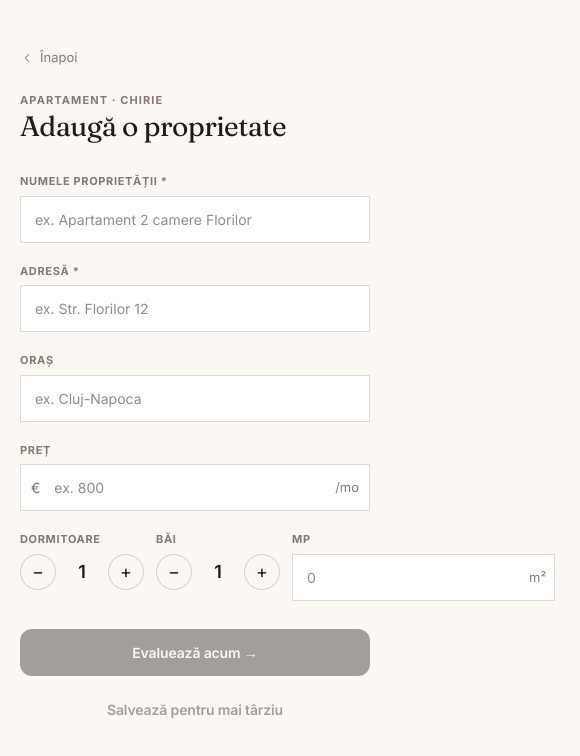
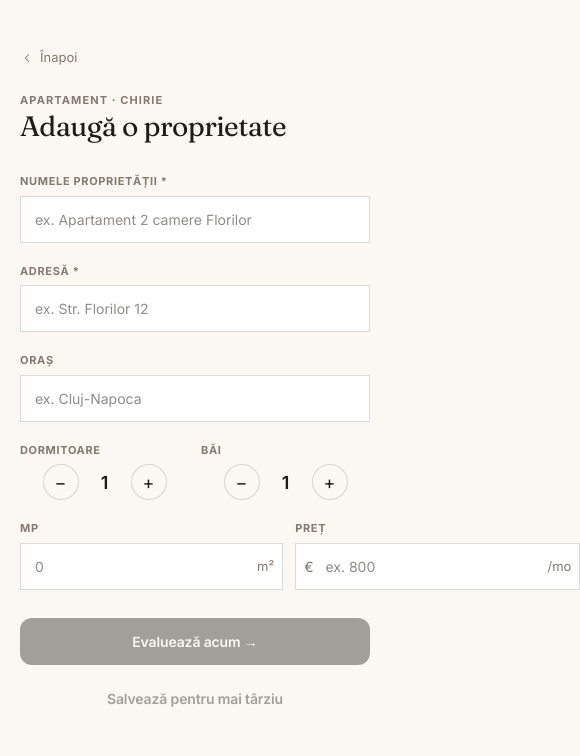
Before and after one commit to bogdanmosica/house-scout, a Next.js app in the folder apps/web/: page /add in a window 390 px wide. Shown: the top 756 px of the page, 580 px wide, since content can reach past the window. Built offline with nearby package versions, Linux system fonts and the light colour scheme.

Commit message:
[] fix(add): split stepper row to avoid mobile overflow, move price below sqm
Beds/baths now in own 2-col row. Sqm and price share next row.
Eliminates 3-col overflow on narrow screens.

Co-Authored-By: Claude Sonnet 4.6 <noreply@anthropic.com>

```diff
--- a/apps/web/app/add/page.tsx
+++ b/apps/web/app/add/page.tsx
@@ -170,173 +170,55 @@ function AddForm() {
           />
         </div>
 
-        {/* Price */}
-        <div>
-          <label style={labelStyle}>{t('add.price')}</label>
-          <div
-            style={{
-              display: 'flex',
-              alignItems: 'center',
-              border: '1px solid var(--line-strong)',
-              background: 'var(--bg-elev)',
-              borderRadius: 'var(--r-input)',
-              overflow: 'hidden',
-            }}
-          >
-            <span
-              style={{
-                padding: '0 10px',
-                color: 'var(--ink-3)',
-                fontSize: 14,
-                fontFamily: 'inherit',
-                flexShrink: 0,
-              }}
-            >
-              €
-            </span>
-            <input
-              style={{
-                flex: 1,
-                padding: '12px 4px',
-                border: 'none',
-                background: 'transparent',
-                color: 'var(--ink)',
-                fontSize: 14,
-                fontFamily: 'inherit',
-                outline: 'none',
-              }}
-              inputMode="numeric"
-              placeholder={mode === 'rent' ? t('add.price.ph.rent') : t('add.price.ph.buy')}
-              value={price}
-              onChange={(e) => setPrice(e.target.value)}
-            />
-            {mode === 'rent' && (
-              <span
-                style={{
-                  padding: '0 10px',
-                  color: 'var(--ink-3)',
-                  fontSize: 13,
-                  fontFamily: 'inherit',
-                  flexShrink: 0,
-                }}
-              >
-                /mo
-              </span>
-            )}
+        {/* Beds | Baths */}
+        <div style={{ display: 'flex', gap: 12 }}>
+          <div style={{ flex: 1 }}>
+            <label style={labelStyle}>{t('add.beds')}</label>
+            <div style={{ display: 'flex', alignItems: 'center', justifyContent: 'center', gap: 10 }}>
+              <button type="button" style={stepperBtnStyle} onClick={() => setBeds((v) => Math.max(0, v - 1))} aria-label="Decrease beds">−</button>
+              <span style={{ fontSize: 18, fontWeight: 600, minWidth: 32, textAlign: 'center', color: 'var(--ink)' }}>{beds}</span>
+              <button type="button" style={stepperBtnStyle} onClick={() => setBeds((v) => Math.min(20, v + 1))} aria-label="Increase beds">+</button>
+            </div>
+          </div>
+          <div style={{ flex: 1 }}>
+            <label style={labelStyle}>{t('add.baths')}</label>
+            <div style={{ display: 'flex', alignItems: 'center', justifyContent: 'center', gap: 10 }}>
+              <button type="button" style={stepperBtnStyle} onClick={() => setBaths((v) => Math.max(0, v - 1))} aria-label="Decrease baths">−</button>
+              <span style={{ fontSize: 18, fontWeight: 600, minWidth: 32, textAlign: 'center', color: 'var(--ink)' }}>{baths}</span>
+              <button type="button" style={stepperBtnStyle} onClick={() => setBaths((v) => Math.min(20, v + 1))} aria-label="Increase baths">+</button>
+            </div>
           </div>
         </div>
 
-        {/* Beds / Baths / Sqm */}
+        {/* Sqm | Price */}
         <div style={{ display: 'flex', gap: 12 }}>
-          {/* Beds stepper */}
-          <div style={{ flex: 1 }}>
-            <label style={labelStyle}>{t('add.beds')}</label>
-            <div style={{ display: 'flex', alignItems: 'center', justifyContent: 'center', gap: 10 }}>
-              <button
-                type="button"
-                style={stepperBtnStyle}
-                onClick={() => setBeds((v) => Math.max(0, v - 1))}
-                aria-label="Decrease beds"
-              >
-                −
-              </button>
-              <span
-                style={{
-                  fontSize: 18,
-                  fontWeight: 600,
-                  minWidth: 32,
-                  textAlign: 'center',
-                  color: 'var(--ink)',
-                }}
-              >
-                {beds}
-              </span>
-              <button
-                type="button"
-                style={stepperBtnStyle}
-                onClick={() => setBeds((v) => Math.min(20, v + 1))}
-                aria-label="Increase beds"
-              >
-                +
-              </button>
-            </div>
-          </div>
-
-          {/* Baths stepper */}
-          <div style={{ flex: 1 }}>
-            <label style={labelStyle}>{t('add.baths')}</label>
-            <div style={{ display: 'flex', alignItems: 'center', justifyContent: 'center', gap: 10 }}>
-              <button
-                type="button"
-                style={stepperBtnStyle}
-                onClick={() => setBaths((v) => Math.max(0, v - 1))}
-                aria-label="Decrease baths"
-              >
-                −
-              </button>
-              <span
-                style={{
-                  fontSize: 18,
-                  fontWeight: 600,
-                  minWidth: 32,
-                  textAlign: 'center',
-                  color: 'var(--ink)',
-                }}
-              >
-                {baths}
-              </span>
-              <button
-                type="button"
-                style={stepperBtnStyle}
-                onClick={() => setBaths((v) => Math.min(20, v + 1))}
-                aria-label="Increase baths"
-              >
-                +
-              </button>
-            </div>
-          </div>
-
-          {/* Sqm */}
           <div style={{ flex: 1 }}>
             <label style={labelStyle}>{t('add.sqft')}</label>
-            <div
-              style={{
-                display: 'flex',
-                alignItems: 'center',
-                border: '1px solid var(--line-strong)',
-                background: 'var(--bg-elev)',
-                borderRadius: 'var(--r-input)',
-                overflow: 'hidden',
-              }}
-            >
+            <div style={{ display: 'flex', alignItems: 'center', border: '1px solid var(--line-strong)', background: 'var(--bg-elev)', borderRadius: 'var(--r-input)', overflow: 'hidden' }}>
               <input
-                style={{
-                  flex: 1,
-                  padding: '12px 4px 12px 14px',
-                  border: 'none',
-                  background: 'transparent',
-                  color: 'var(--ink)',
-                  fontSize: 14,
-                  fontFamily: 'inherit',
-                  outline: 'none',
-                  minWidth: 0,
-                }}
+                style={{ flex: 1, padding: '12px 4px 12px 14px', border: 'none', background: 'transparent', color: 'var(--ink)', fontSize: 14, fontFamily: 'inherit', outline: 'none', minWidth: 0 }}
                 inputMode="numeric"
                 placeholder="0"
                 value={sqm}
                 onChange={(e) => setSqm(e.target.value)}
               />
-              <span
-                style={{
-                  padding: '0 8px',
-                  color: 'var(--ink-3)',
-                  fontSize: 13,
-                  fontFamily: 'inherit',
-                  flexShrink: 0,
-                }}
-              >
-                m²
-              </span>
+              <span style={{ padding: '0 8px', color: 'var(--ink-3)', fontSize: 13, fontFamily: 'inherit', flexShrink: 0 }}>m²</span>
+            </div>
+          </div>
+          <div style={{ flex: 1 }}>
+            <label style={labelStyle}>{t('add.price')}</label>
+            <div style={{ display: 'flex', alignItems: 'center', border: '1px solid var(--line-strong)', background: 'var(--bg-elev)', borderRadius: 'var(--r-input)', overflow: 'hidden' }}>
+              <span style={{ padding: '0 8px', color: 'var(--ink-3)', fontSize: 14, fontFamily: 'inherit', flexShrink: 0 }}>€</span>
+              <input
+                style={{ flex: 1, padding: '12px 4px', border: 'none', background: 'transparent', color: 'var(--ink)', fontSize: 14, fontFamily: 'inherit', outline: 'none', minWidth: 0 }}
+                inputMode="numeric"
+                placeholder={mode === 'rent' ? t('add.price.ph.rent') : t('add.price.ph.buy')}
+                value={price}
+                onChange={(e) => setPrice(e.target.value)}
+              />
+              {mode === 'rent' && (
+                <span style={{ padding: '0 8px', color: 'var(--ink-3)', fontSize: 13, fontFamily: 'inherit', flexShrink: 0 }}>/mo</span>
+              )}
             </div>
           </div>
         </div>
```
